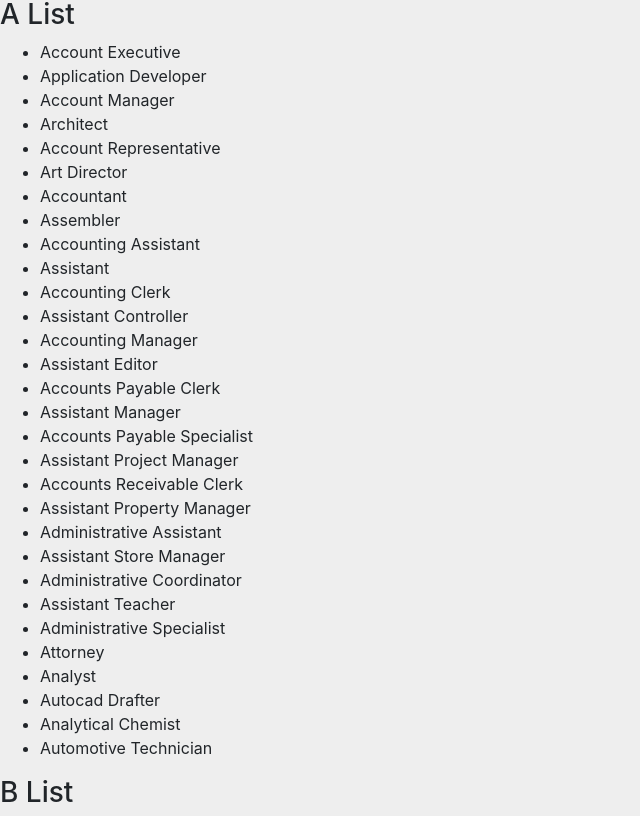
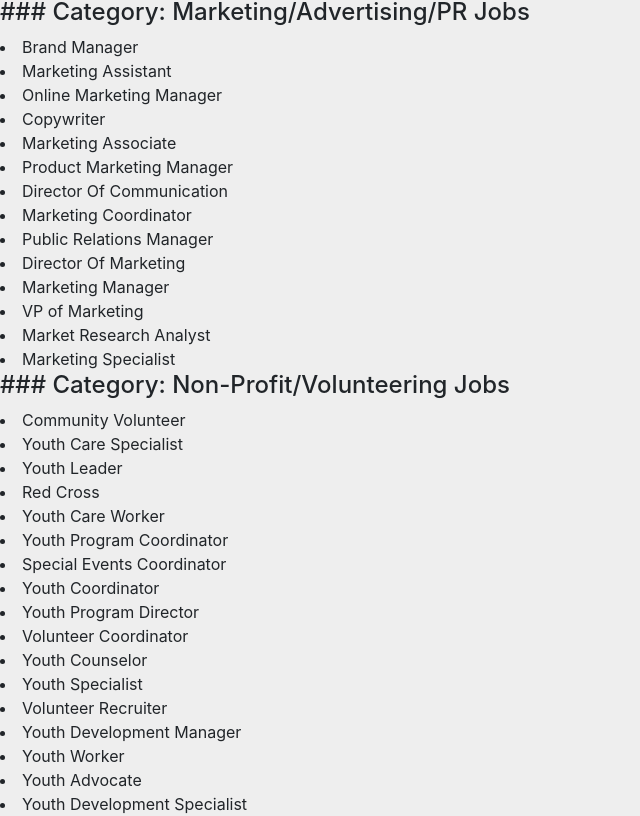
Before and after one commit to lelisloisBen/jobs, a React (Create React App) app: page /Policies in a window 1280 px wide. Shown: the part 9553-10369 px from the top of the page, without its empty margins (0-640 px from the left). Built offline with nearby package versions, Linux system fonts and the light colour scheme.

Commit message:
more jobs list

```diff
--- a/src/pages/Policies/Policies.js
+++ b/src/pages/Policies/Policies.js
@@ -454,6 +454,49 @@ class Policies extends Component {
         <li>QA Specialist</li>
         <li>Test Technician</li>
 
+        <h4>### Category: Marketing/Advertising/PR Jobs</h4>
+
+        <li>Brand Manager</li>
+        <li>Marketing Assistant</li>
+        <li>Online Marketing Manager</li>
+        <li>Copywriter</li>
+        <li>Marketing Associate</li>
+        <li>Product Marketing Manager</li>
+        <li>Director Of Communication</li>
+        <li>Marketing Coordinator</li>
+        <li>Public Relations Manager</li>
+        <li>Director Of Marketing</li>
+        <li>Marketing Manager</li>
+        <li>VP of Marketing</li>
+        <li>Market Research Analyst</li>
+        <li>Marketing Specialist</li>
+
+        <h4>### Category: Non-Profit/Volunteering Jobs</h4>
+
+
+        <li>Community Volunteer</li>
+        <li>Youth Care Specialist</li>
+        <li>Youth Leader</li>
+        <li>Red Cross</li>
+        <li>Youth Care Worker</li>
+        <li>Youth Program Coordinator</li>
+        <li>Special Events Coordinator</li>
+        <li>Youth Coordinator</li>
+        <li>Youth Program Director</li>
+        <li>Volunteer Coordinator</li>
+        <li>Youth Counselor</li>
+        <li>Youth Specialist</li>
+        <li>Volunteer Recruiter</li>
+        <li>Youth Development Manager</li>
+        <li>Youth Worker</li>
+        <li>Youth Advocate</li>
+        <li>Youth Development Specialist</li>
+
+
+
+
+
+
 
 
 
```
